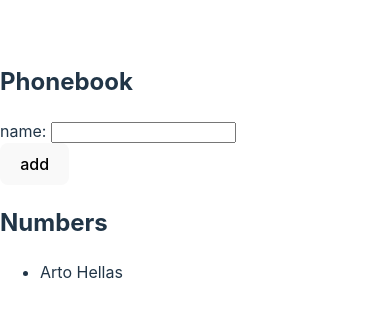
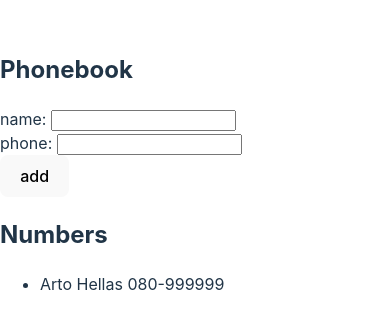
Before and after one commit to drunkedMonkey/agenda-telefonica-front, a React (Vite) app: page / in a window 390 px wide. Shown: the part 250-580 px from the top of the page. Built offline with nearby package versions, Linux system fonts and the light colour scheme.

Commit message:
added phone field

```diff
--- a/src/App.jsx
+++ b/src/App.jsx
@@ -1,21 +1,32 @@
 import { useState } from "react";
 
 const App = () => {
-  const [persons, setPersons] = useState([{ name: "Arto Hellas" }]);
+  const [persons, setPersons] = useState([
+    { name: "Arto Hellas", phone: "080-999999" },
+  ]);
   const [newName, setNewName] = useState("");
+  const [newPhone, setNewPhone] = useState("");
 
   const addPerson = (event) => {
     event.preventDefault();
-    if(persons.some(person => person.name ===newName )){
-      alert(`${newName} is already added to phonebook`)
-      return
+    if (newName === "" || newPhone === "") {
+      alert("You must complete both fields");
     }
-    setPersons(persons.concat({ name: newName }));
+    if (persons.some((person) => person.name === newName)) {
+      alert(`${newName} is already added to phonebook`);
+      return;
+    }
+    setPersons(persons.concat({ name: newName, phone: newPhone }));
+    setNewName("");
+    setNewPhone("");
   };
 
   const handleNameChange = (event) => {
+    setNewName(event.target.value);
+  };
 
-    setNewName(event.target.value);
+  const handlePhoneChange = (event) => {
+    setNewPhone(event.target.value);
   };
 
   return (
@@ -26,13 +37,18 @@ const App = () => {
           name: <input value={newName} onChange={handleNameChange} />
         </div>
         <div>
+          phone: <input value={newPhone} onChange={handlePhoneChange} />
+        </div>
+        <div>
           <button type="submit">add</button>
         </div>
       </form>
       <h2>Numbers</h2>
       <ul>
         {persons.map((person) => (
-          <li key={person.name}>{person.name}</li>
+          <li key={person.name}>
+            {person.name} {person.phone}
+          </li>
         ))}
       </ul>
     </div>
```
